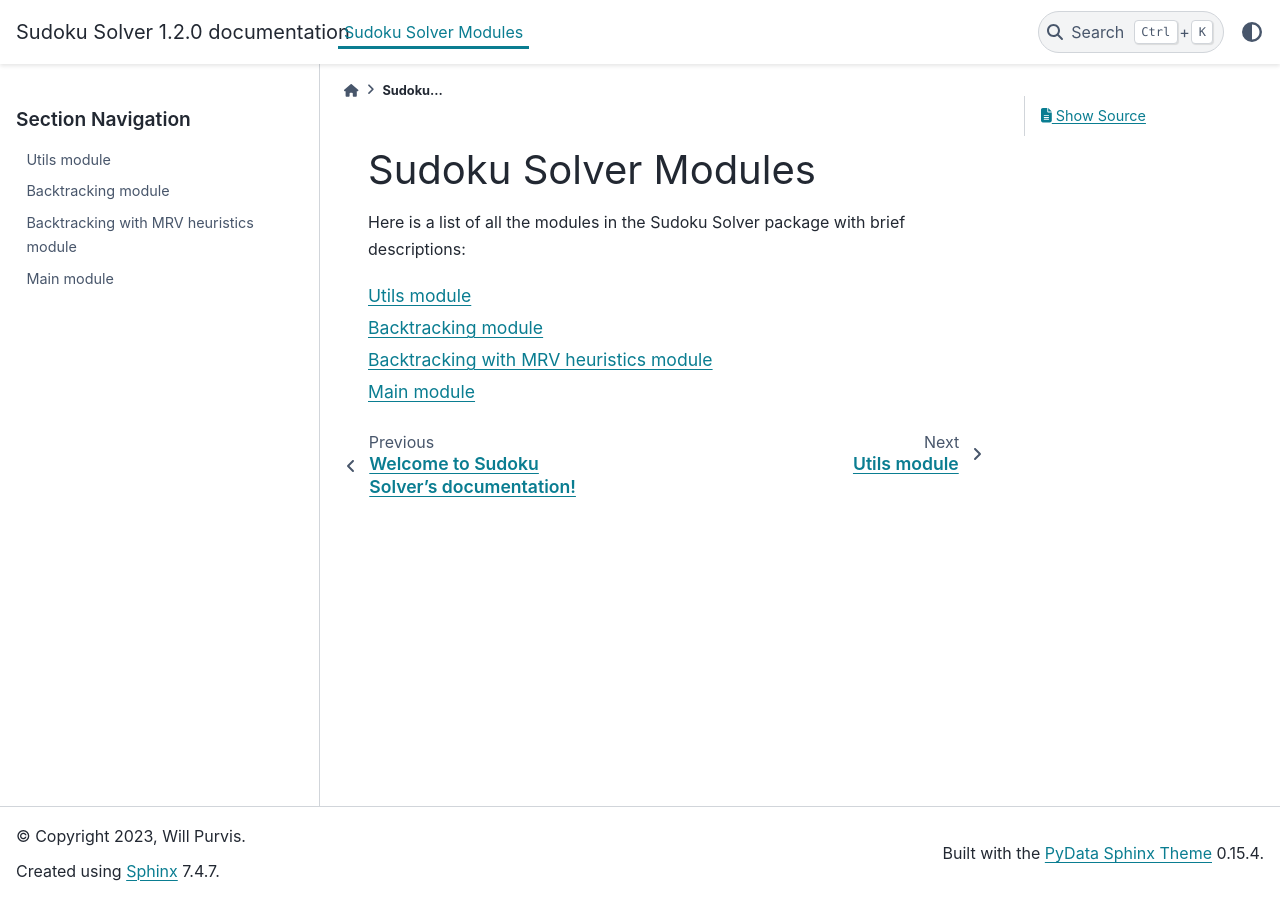
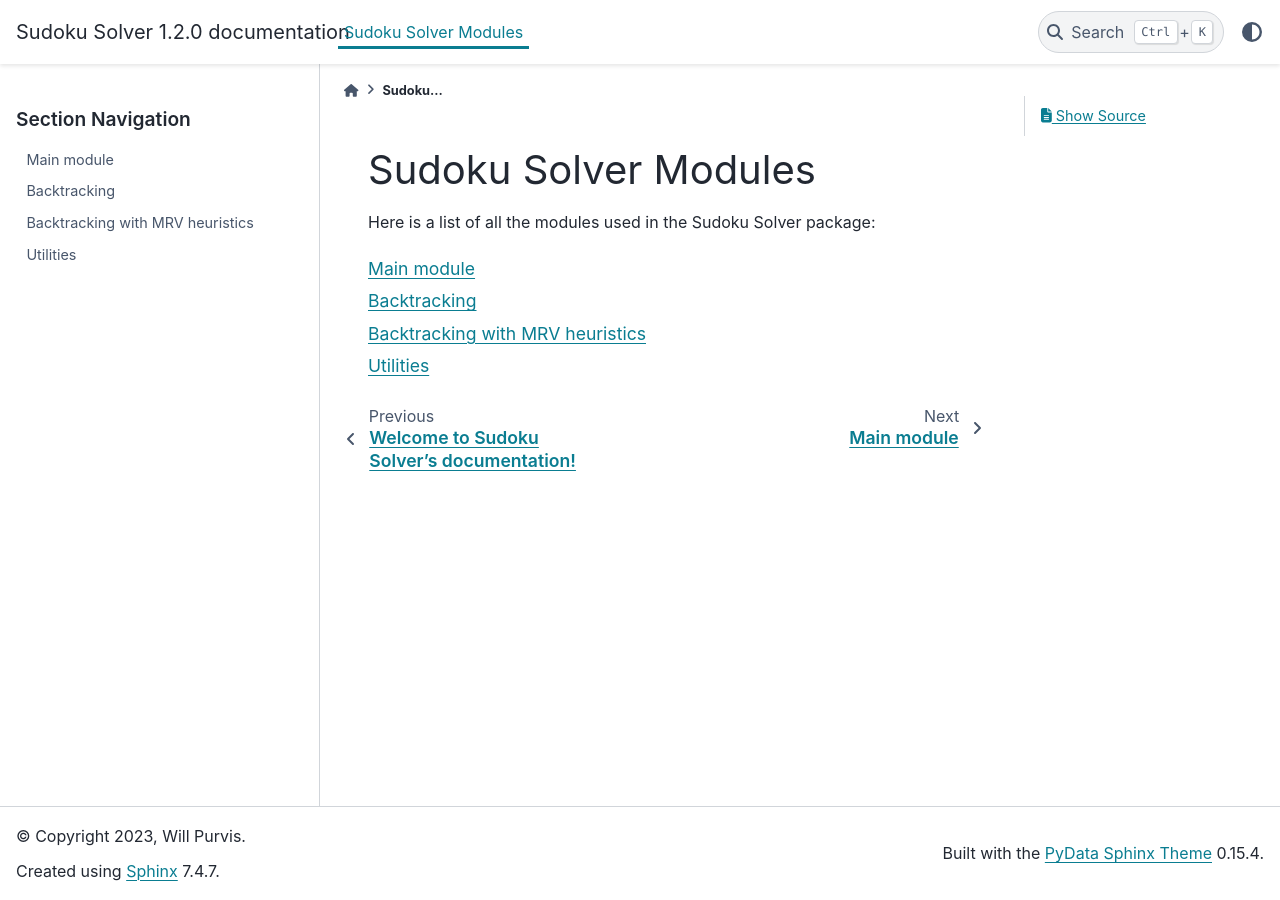
Before and after one commit to wejpurvis/sudoku_solver, a Sphinx documentation site: the page built from docs/modules.rst, in a window 1280 px wide. Built offline with Sphinx 7.4.7 and the PyData theme 0.15.4, drawn with Linux system fonts in a browser that asks for light colours.

Commit message:
renamed sphinx modules

```diff
--- a/docs/backtracking.rst
+++ b/docs/backtracking.rst
@@ -1,4 +1,4 @@
-Backtracking module
+Backtracking
 ====================
 
 .. automodule:: backtracking
--- a/docs/backtracking_mrv.rst
+++ b/docs/backtracking_mrv.rst
@@ -1,4 +1,4 @@
-Backtracking with MRV heuristics module
+Backtracking with MRV heuristics
 =======================================
 
 .. automodule:: backtracking_mrv
--- a/docs/modules.rst
+++ b/docs/modules.rst
@@ -1,12 +1,12 @@
 Sudoku Solver Modules
 =====================
 
-Here is a list of all the modules in the Sudoku Solver package with brief descriptions:
+Here is a list of all the modules used in the Sudoku Solver package:
 
 .. toctree::
    :maxdepth: 2
 
-   utils
+   main
    backtracking
    backtracking_mrv
-   main
+   utils
--- a/docs/utils.rst
+++ b/docs/utils.rst
@@ -1,4 +1,4 @@
-Utils module
+Utilities
 ============
 
 .. automodule:: utils
```
